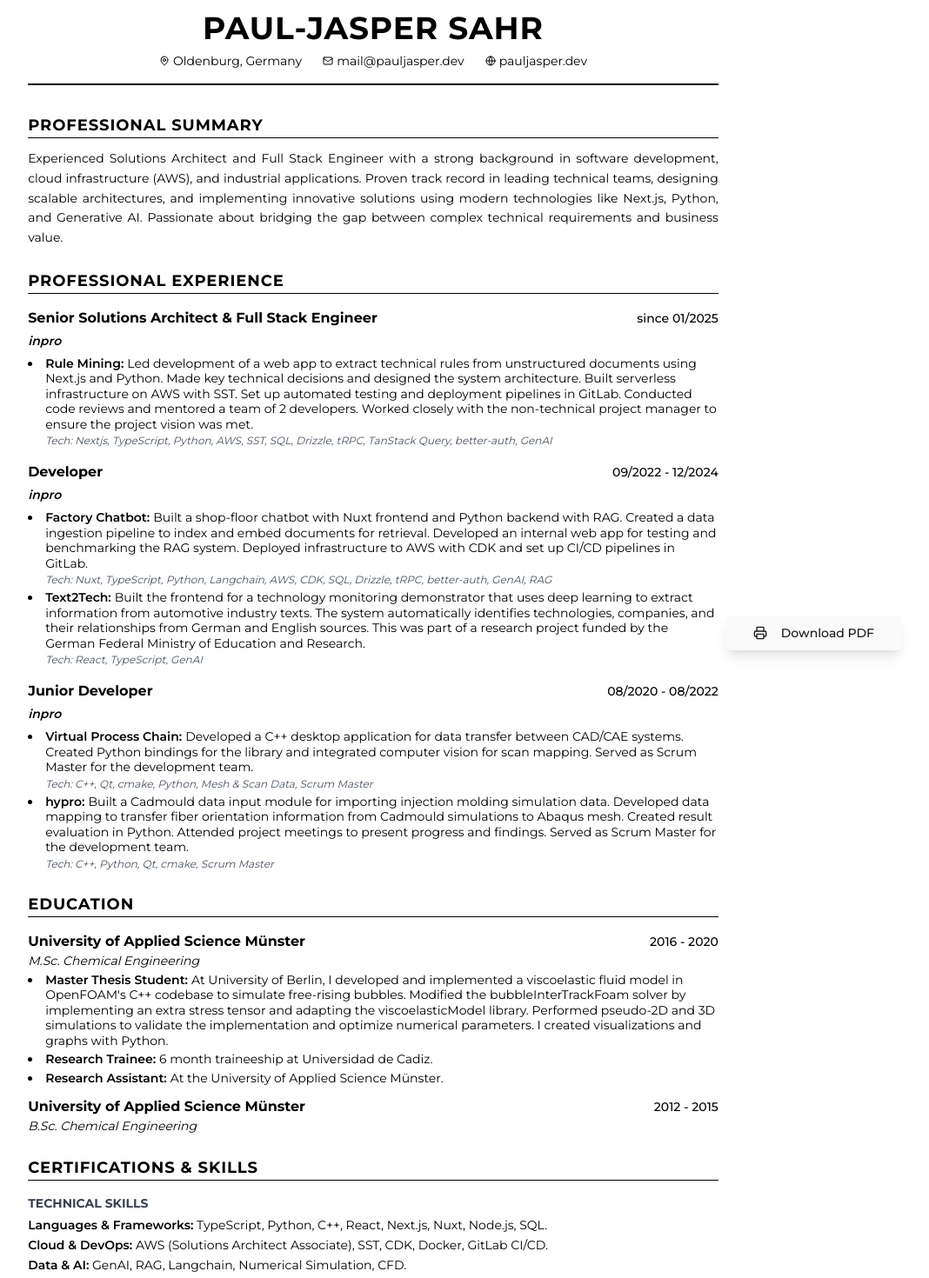
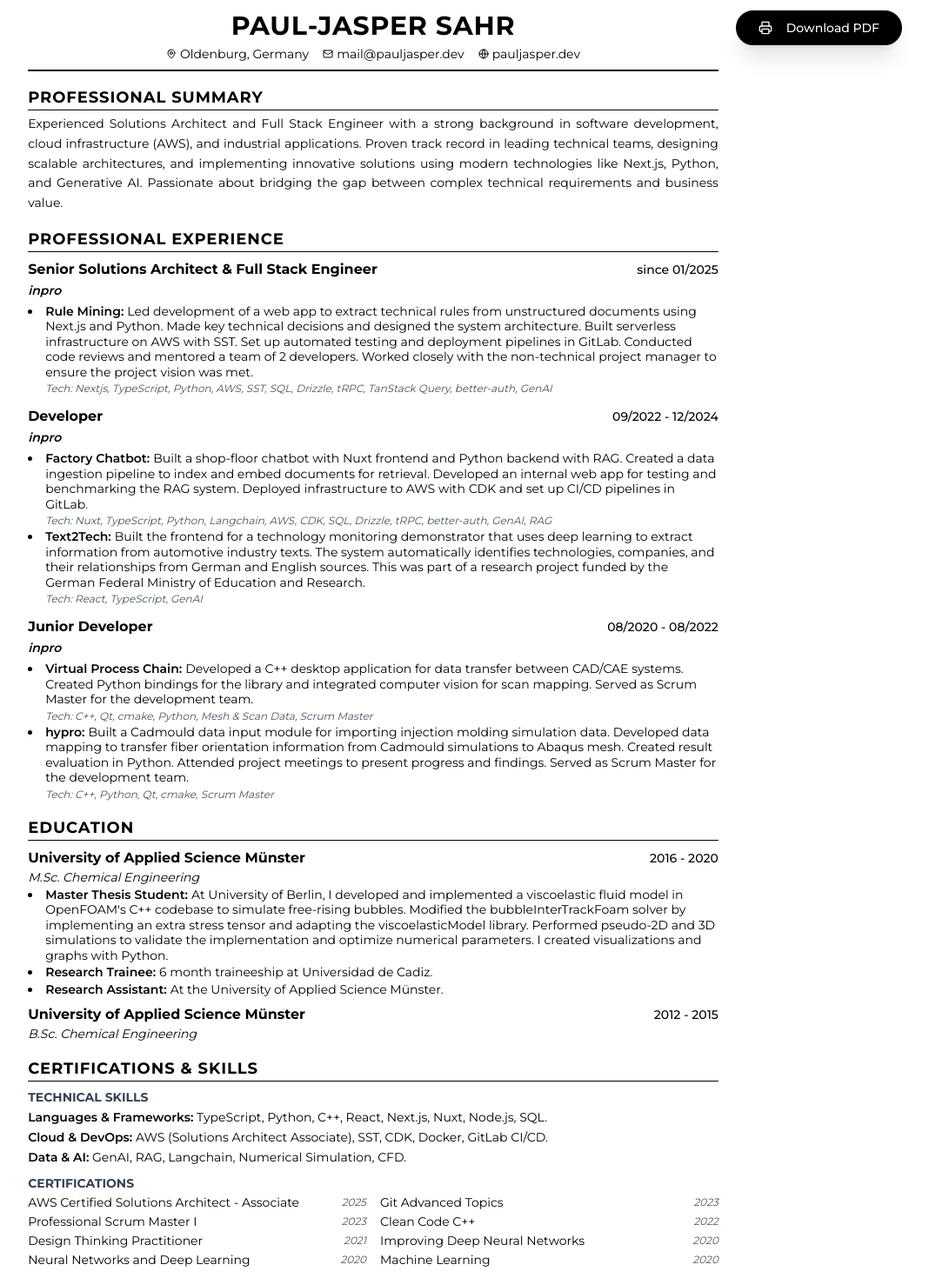
Before and after one commit to pauljasperdev/home, a Next.js app: page /cv in a window 1280 px wide. Shown: the part 20-1490 px from the top of the page at 87% size, without its empty margins (211-1279 px from the left). Built offline with nearby package versions, Linux system fonts and the light colour scheme.

Commit message:
fix: download pdf

```diff
--- a/src/app/_components/education.tsx
+++ b/src/app/_components/education.tsx
@@ -5,7 +5,6 @@ export default function Education() {
   return (
     <Section
       title={"Education"}
-      description={<></>}
       content={
         <div className="flex min-h-[70vh] w-full max-w-full flex-col sm:max-w-[90%]">
           {educationSteps.map((company) => (
@@ -40,7 +39,6 @@ export function Certifications() {
   return (
     <Section
       title={"Certifications"}
-      description={<></>}
       content={
         <div className="grid w-full grid-cols-1 gap-4 sm:grid-cols-2">
           {certifications.map((certification) => (
--- a/src/app/_components/experience.tsx
+++ b/src/app/_components/experience.tsx
@@ -5,7 +5,6 @@ const Experience = () => {
   return (
     <Section
       title={<>Experience</>}
-      description={<></>}
       content={
         <div className="flex min-h-[70vh] w-full max-w-full flex-col sm:max-w-[90%]">
           {experienceSteps.map((company) => (
--- a/src/app/cv/page.tsx
+++ b/src/app/cv/page.tsx
@@ -10,37 +10,45 @@ export default function CVPage() {
       <style jsx global>{`
         @media print {
           @page {
-            margin: 1cm;
+            margin: 0;
+            size: A4;
           }
           body {
             -webkit-print-color-adjust: exact;
+            print-color-adjust: exact;
           }
           .no-print {
             display: none !important;
           }
+          .avoid-break {
+            break-inside: avoid;
+            page-break-inside: avoid;
+          }
+          .print-container {
+            padding: 0.5cm 1cm !important;
+            max-width: 210mm;
+            margin: 0 auto;
+          }
         }
       `}</style>
 
-      {/* Download/Print Button */}
-      <div className="no-print fixed bottom-8 right-8 z-50">
+      <div className="no-print fixed right-8 top-8 z-50">
         <Button
           onClick={() => window.print()}
-          className="shadow-lg print:hidden"
+          className="rounded-full border-2 border-black bg-black px-6 text-white shadow-xl hover:bg-white hover:text-black print:hidden"
           size="lg"
         >
-          <Printer className="mr-2 size-4" />
+          <Printer className="mr-2 size-5" />
           Download PDF
         </Button>
       </div>
 
-      {/* CV Content Container */}
-      <div className="mx-auto max-w-[210mm] bg-white">
-        {/* Header */}
-        <header className="mb-8 border-b-2 border-black pb-4 text-center">
-          <h1 className="mb-2 text-4xl font-bold uppercase tracking-wide">
+      <div className="print-container mx-auto max-w-[210mm] bg-white print:text-[11px]">
+        <header className="mb-4 border-b-2 border-black pb-2 text-center print:mb-3 print:pb-2">
+          <h1 className="mb-1 text-3xl font-bold uppercase tracking-wide print:text-2xl">
             Paul-Jasper Sahr
           </h1>
-          <div className="flex flex-wrap justify-center gap-x-6 gap-y-1 text-sm">
+          <div className="flex flex-wrap justify-center gap-x-4 gap-y-0.5 text-sm print:text-[10px]">
             <span className="flex items-center gap-1">
               <MapPin className="size-3" /> Oldenburg, Germany
             </span>
@@ -56,59 +64,59 @@ export default function CVPage() {
             >
               <Globe className="size-3" /> pauljasper.dev
             </a>
-            {/* Add phone if available, placeholder for structure */}
-            {/* <span className="flex items-center gap-1"><Phone className="size-3" /> +49 123 456789</span> */}
           </div>
         </header>
 
-        {/* Professional Summary */}
-        <section className="mb-6">
-          <h2 className="mb-3 border-b border-black text-lg font-bold uppercase tracking-wider">
+        <section className="avoid-break mb-4 print:mb-2">
+          <h2 className="mb-1 border-b border-black text-lg font-bold uppercase tracking-wider print:mb-0.5 print:text-sm">
             Professional Summary
           </h2>
-          <p className="text-justify text-sm leading-relaxed">
+          <p className="text-justify text-sm leading-relaxed print:text-[9px] print:leading-tight">
             {cvData.professionalSummary}
           </p>
         </section>
 
-        {/* Professional Experience */}
-        <section className="mb-6">
-          <h2 className="mb-4 border-b border-black text-lg font-bold uppercase tracking-wider">
+        <section className="mb-4 print:mb-2">
+          <h2 className="mb-2 border-b border-black text-lg font-bold uppercase tracking-wider print:mb-1 print:text-sm">
             Professional Experience
           </h2>
-          <div className="space-y-6">
+          <div className="space-y-3 print:space-y-0">
             {cvData.experience.map((exp, index) => (
               <div key={index}>
-                {/* Render positions for the company */}
                 {exp.positions.map((pos, posIndex) => (
-                  <div key={posIndex} className="mb-4 last:mb-0">
-                    <div className="mb-1 flex items-baseline justify-between">
-                      <div className="text-base font-bold">{pos.title}</div>
-                      <div className="whitespace-nowrap text-sm font-medium">
+                  <div
+                    key={posIndex}
+                    className="avoid-break mb-3 last:mb-0 print:mb-1.5"
+                  >
+                    <div className="mb-0.5 flex items-baseline justify-between">
+                      <div className="text-base font-bold print:text-[10px]">
+                        {pos.title}
+                      </div>
+                      <div className="whitespace-nowrap text-sm font-medium print:text-[9px]">
                         {pos.date}
                       </div>
                     </div>
-                    <div className="mb-2 flex items-baseline justify-between">
-                      <div className="text-sm font-semibold italic">
+                    <div className="mb-1 flex items-baseline justify-between">
+                      <div className="text-sm font-semibold italic print:text-[9px]">
                         {exp.company}
                       </div>
-                      <div className="hidden text-xs text-gray-600 print:block">
+                      <div className="hidden text-xs text-gray-600 print:block print:text-[8px]">
                         Berlin, Germany
                       </div>
                     </div>
 
-                    <ul className="ml-4 list-outside list-disc space-y-1">
+                    <ul className="ml-4 mt-1.5 list-outside list-disc space-y-0.5 print:ml-3">
                       {pos.projects.map((project, projIndex) => (
                         <li
                           key={projIndex}
-                          className="pl-1 text-sm leading-tight"
+                          className="pl-1 text-sm leading-tight print:text-[9px] print:leading-[1.1]"
                         >
                           <span className="mr-1 font-semibold">
                             {project.title}:
                           </span>
                           {project.description}
                           {project.technologies && (
-                            <span className="mt-0.5 block text-xs italic text-gray-600">
+                            <span className="mt-0.5 block text-xs italic text-gray-600 print:text-[8px]">
                               Tech: {project.technologies}
                             </span>
                           )}
@@ -122,29 +130,37 @@ export default function CVPage() {
           </div>
         </section>
 
-        {/* Education */}
-        <section className="mb-6">
-          <h2 className="mb-4 border-b border-black text-lg font-bold uppercase tracking-wider">
+        <section className="mb-4 print:mb-2">
+          <h2 className="mb-2 border-b border-black text-lg font-bold uppercase tracking-wider print:mb-1 print:text-sm">
             Education
           </h2>
-          <div className="space-y-4">
+          <div className="space-y-2 print:space-y-1">
             {cvData.education.map((edu, index) => (
               <div key={index}>
                 {edu.positions.map((pos, posIndex) => (
-                  <div key={posIndex} className="mb-3 last:mb-0">
+                  <div
+                    key={posIndex}
+                    className="avoid-break mb-2 last:mb-0 print:mb-1"
+                  >
                     <div className="flex items-baseline justify-between">
-                      <div className="text-base font-bold">{edu.company}</div>
-                      <div className="text-sm font-medium">{pos.date}</div>
+                      <div className="text-base font-bold print:text-[10px]">
+                        {edu.company}
+                      </div>
+                      <div className="text-sm font-medium print:text-[9px]">
+                        {pos.date}
+                      </div>
                     </div>
-                    <div className="mb-1 flex items-baseline justify-between">
-                      <div className="text-sm italic">{pos.title}</div>
+                    <div className="mb-0.5 flex items-baseline justify-between">
+                      <div className="text-sm italic print:text-[9px]">
+                        {pos.title}
+                      </div>
                     </div>
                     {pos.projects.length > 0 && (
-                      <ul className="ml-4 mt-1 list-outside list-disc space-y-1">
+                      <ul className="ml-4 mt-0.5 list-outside list-disc space-y-0.5 print:ml-3">
                         {pos.projects.map((proj, pIndex) => (
                           <li
                             key={pIndex}
-                            className="pl-1 text-sm leading-tight"
+                            className="pl-1 text-sm leading-tight print:text-[9px] print:leading-[1.1]"
                           >
                             {proj.title && (
                               <span className="mr-1 font-semibold">
@@ -163,18 +179,16 @@ export default function CVPage() {
           </div>
         </section>
 
-        {/* Certifications & Skills */}
-        <section className="mb-6">
-          <h2 className="mb-4 border-b border-black text-lg font-bold uppercase tracking-wider">
+        <section className="avoid-break mb-4 print:mb-0">
+          <h2 className="mb-2 border-b border-black text-lg font-bold uppercase tracking-wider print:mb-1 print:text-sm">
             Certifications & Skills
           </h2>
 
-          {/* Skills Section - Derived from technologies mentioned */}
-          <div className="mb-4">
-            <h3 className="mb-1 text-sm font-bold uppercase text-gray-700">
+          <div className="mb-2 print:mb-1">
+            <h3 className="mb-0.5 text-sm font-bold uppercase text-gray-700 print:text-[9px]">
               Technical Skills
             </h3>
-            <div className="text-sm leading-relaxed">
+            <div className="text-sm leading-relaxed print:text-[9px] print:leading-tight">
               <span className="font-semibold">Languages & Frameworks:</span>{" "}
               {cvData.technicalSkills.languages}
               <br />
@@ -187,16 +201,18 @@ export default function CVPage() {
             </div>
           </div>
 
-          {/* Certifications List */}
           <div>
-            <h3 className="mb-1 text-sm font-bold uppercase text-gray-700">
+            <h3 className="mb-0.5 text-sm font-bold uppercase text-gray-700 print:text-[9px]">
               Certifications
             </h3>
-            <div className="grid grid-cols-1 gap-x-4 gap-y-1 sm:grid-cols-2">
+            <div className="grid grid-cols-1 gap-x-4 gap-y-0.5 sm:grid-cols-2 print:gap-y-0">
               {cvData.certifications.map((cert, index) => (
-                <div key={index} className="flex justify-between text-sm">
+                <div
+                  key={index}
+                  className="flex justify-between text-sm print:text-[9px]"
+                >
                   <span>{cert.title}</span>
-                  <span className="self-center text-xs italic text-gray-600">
+                  <span className="self-center text-xs italic text-gray-600 print:text-[8px]">
                     {cert.date}
                   </span>
                 </div>
```
